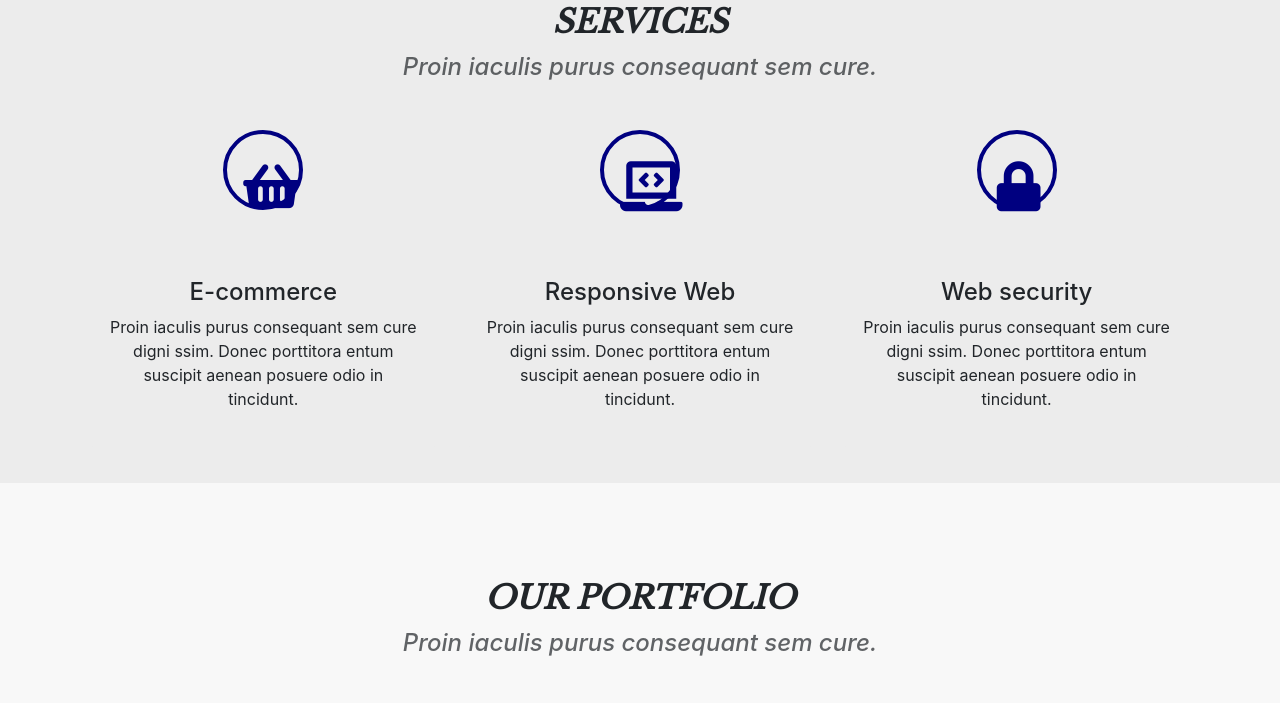
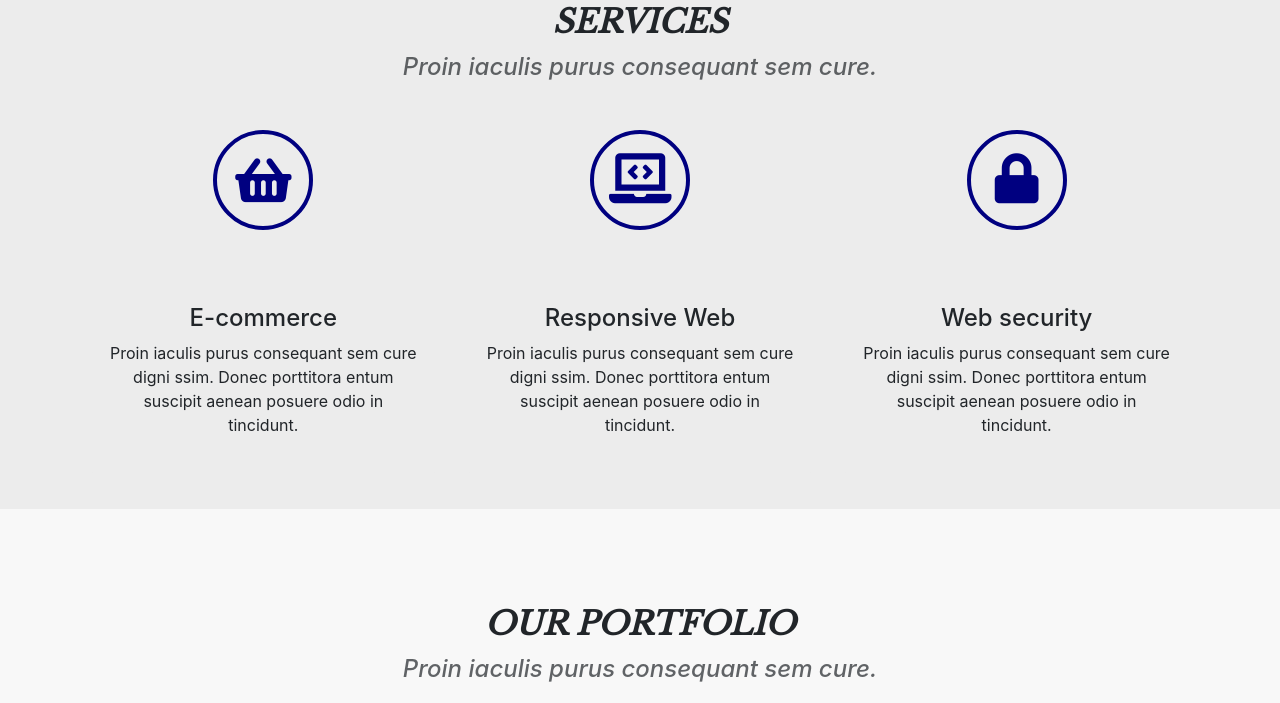
Before and after one commit to bmosurek/task-runner-2, a website: page index.html in a window 1280 px wide. Shown: the part 893-1596 px from the top of the page. Drawn offline with nearby package versions, Linux system fonts and the light colour scheme.

Commit message:
Change: style.css service- icon position

```diff
--- a/sass/style.scss
+++ b/sass/style.scss
@@ -106,18 +106,33 @@ h2 {
 
 .icon {
   text-align: center;
-  top: 10px;
   a {
     font-size: 50px;
     border-radius: 50%;
     border: 4px solid $color-1;
-    height: 80px;
-    width: 80px;
+    height: 100px;
+    width: 100px;
     color: $color-1;
     margin: 0 12px 48px 12px;
     padding: 16px;
     display: inline-block;
+    position: relative;
   }
+}
+.fa-shopping-basket {
+  position: absolute;
+  left: 18px;
+  top: 21px;
+}
+.fa-laptop-code {
+  position: absolute;
+  left: 15px;
+  top: 19px;
+}
+.fa-lock {
+  position:absolute;
+  left: 24px;
+  top: 19px;
 }
 .card {
   text-align: center;
```
Also changed, not shown: css/style.css, 1 other file.
